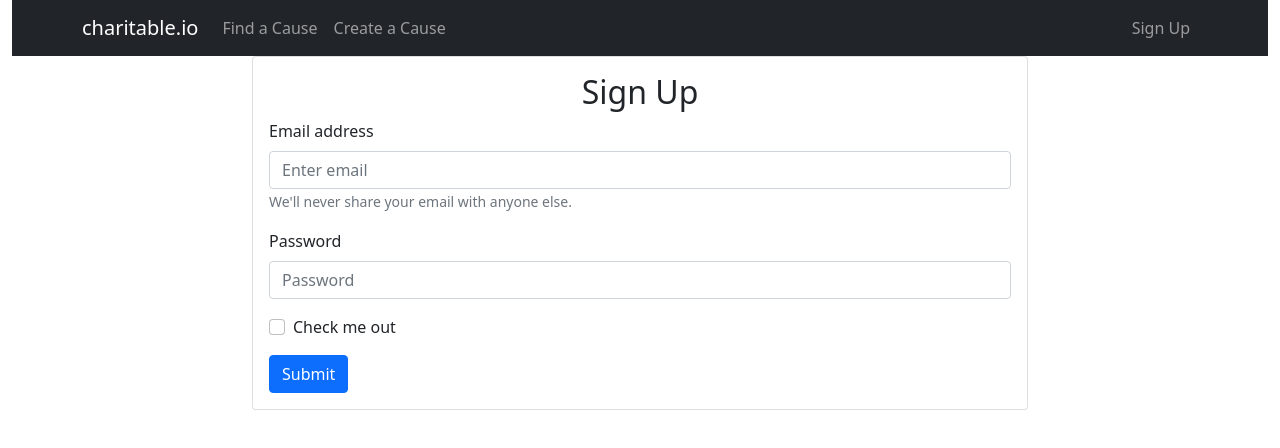
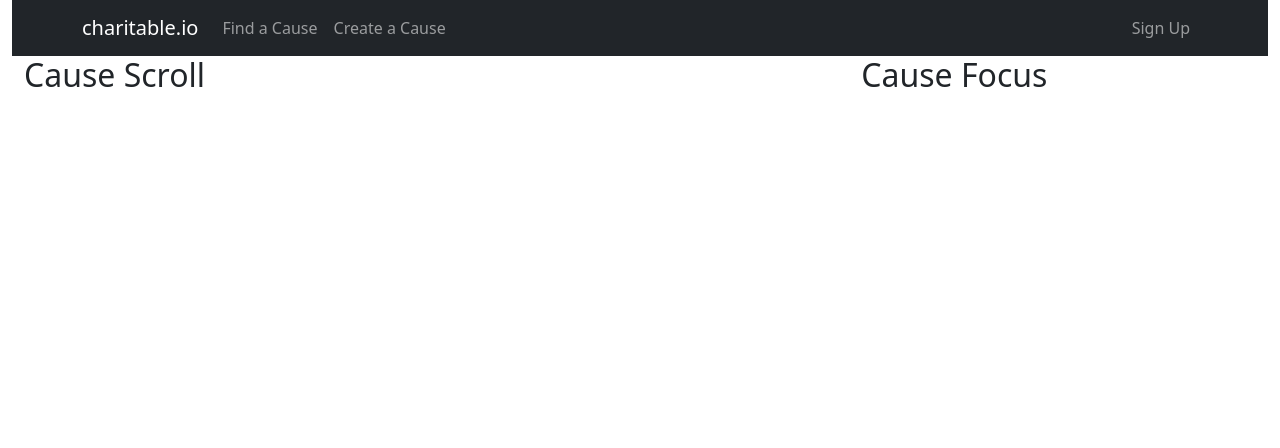
Before and after one commit to rolandsaav/HackGwinnett, a React (Create React App) app in the folder frontend/: page / in a window 1280 px wide. Shown: the top 448 px of the page. Built offline with nearby package versions, Linux system fonts and the light colour scheme.

Commit message:
cause components

```diff
--- a/frontend/src/components/App.js
+++ b/frontend/src/components/App.js
@@ -1,20 +1,23 @@
 import React from "react";
 import Test from "./Test";
 import Signup from "./Signup"
+import CauseView from "./CauseView";
 import { BrowserRouter as Router, Switch, Route } from "react-router-dom"
 import {Container} from "react-bootstrap"
 import Navigator from "./Navigator";
 
 function App() {
   return (
-    <Router>
       <Container fluid className="d-flex justify-content-center" style={{ minHeight: "100vh" }}>
         <div className="w-100">
-          <Navigator/>
-          <Signup/>
+          <Router>
+            <Navigator/>
+            <Switch>
+              <CauseView/>
+            </Switch>
+          </Router>
         </div>
       </Container>
-    </Router>
 
   );
 }
--- /dev/null
+++ b/frontend/src/components/CauseView.js
@@ -0,0 +1,19 @@
+import React from 'react'
+import { Container, Row, Col } from 'react-bootstrap'
+
+export default function CauseView() {
+    return (
+        <Container fluid>
+            <Row>
+                <Col sm={8}>
+                    <h2>Cause Scroll</h2>
+                </Col>
+
+                <Col sm={4}>
+                    <h2>Cause Focus</h2>
+                </Col>
+            </Row>
+
+        </Container>
+    )
+}
```
Also changed, not shown: frontend/src/components/CauseScroll.js (added, +9 -0 lines).
